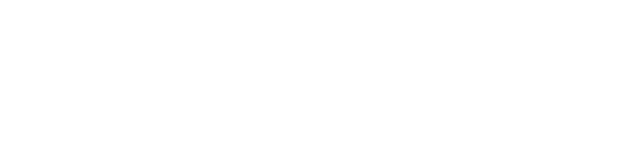
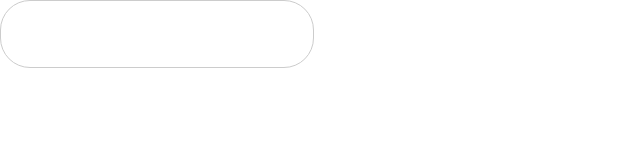
Before and after one commit to BoningtonChen/Bonity, a plain HTML site: page index.html in a window 1280 px wide. Shown: the full height of the page, 0-640 px from the left. Drawn offline with Linux system fonts and the light colour scheme.

Commit message:
提交更新1

```diff
--- a/index.html
+++ b/index.html
@@ -4,8 +4,11 @@
     <meta charset="UTF-8">
     <meta name="viewport" content="width=device-width, initial-scale=1.0">
     <title>Document</title>
+
+    <link rel="stylesheet" href="styles/normalize.css">
+    <link rel="stylesheet" href="styles/style.css">
 </head>
 <body>
-
+<input type="text" class="input">
 </body>
 </html>
--- a/styles/style.css
+++ b/styles/style.css
@@ -0,0 +1,16 @@
+/* Body-root */
+:root {
+    --color-primary: #2584ff;
+    --color-secondary: #00d9ff;
+    --color-accent: #ff3400;
+    --color-headings: #1b0760;
+    --color-body: #918ca4;
+}
+/* Input */
+.input {
+    padding: 1.5rem 3.5rem;
+    border: 1px solid #cccccc;
+    border-radius: 30px;
+    outline: 0;
+    color: var(--color-headings);
+}
```
